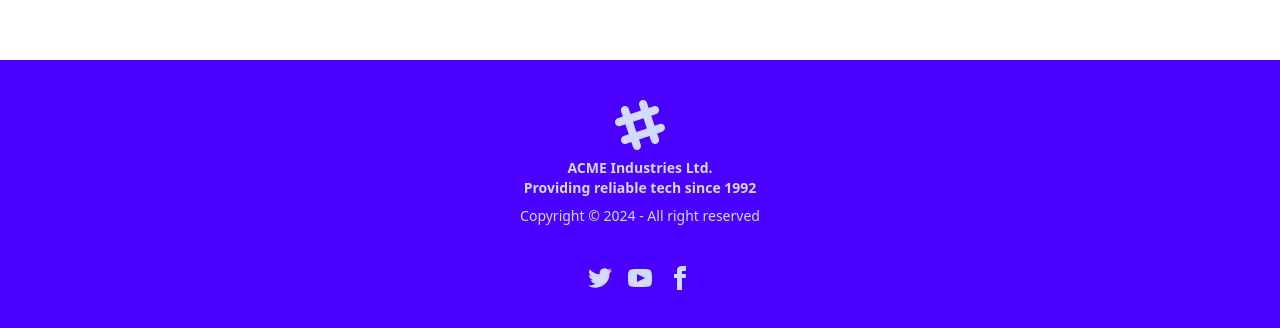
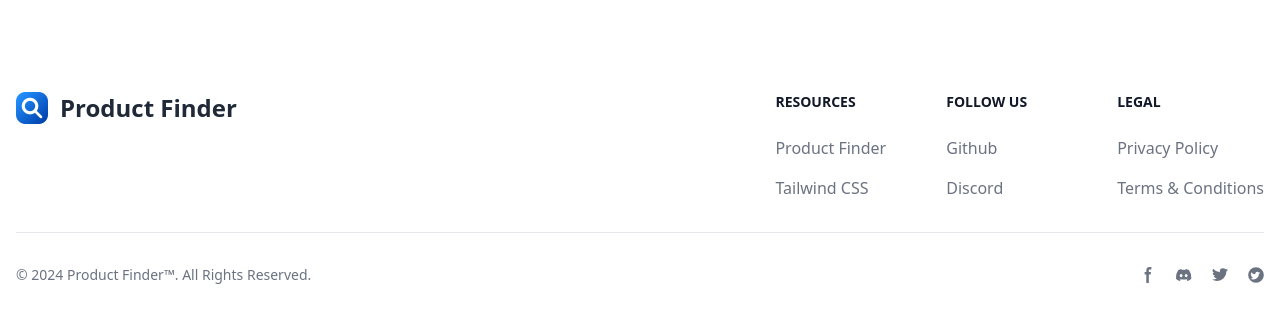
Before and after one commit to NiloyDas19/Product-Finder-Client, a React (Vite) app: page / in a window 1280 px wide. Shown: the part 820-1148 px from the top of the page. Built offline with nearby package versions, Linux system fonts and the light colour scheme; no server answers.

Commit message:
Footer done

```diff
--- a/src/components/Footer/Footer.jsx
+++ b/src/components/Footer/Footer.jsx
@@ -1,66 +1,166 @@
+import { Link } from "react-router-dom";
+import search from "../../assets/search.png";
 
 const Footer = () => {
   return (
+    <footer className="bg-white dark:bg-gray-900">
+      <div className="mx-auto w-full max-w-screen-xl p-4 py-6 lg:py-8">
+        <div className="md:flex md:justify-between">
+          <div className="mb-6 md:mb-0">
+            <Link to="/" className="flex items-center">
+              <img
+                src={search}
+                className="h-8 me-3"
+                alt="Product Finder Logo"
+              />
+              <span className="self-center text-2xl font-semibold whitespace-nowrap dark:text-white">
+                Product Finder
+              </span>
+            </Link>
+          </div>
+          <div className="grid grid-cols-2 gap-8 sm:gap-6 sm:grid-cols-3">
             <div>
-            <footer className="footer footer-center bg-primary text-primary-content p-10">
-                <aside>
+              <h2 className="mb-6 text-sm font-semibold text-gray-900 uppercase dark:text-white">
+                Resources
+              </h2>
+              <ul className="text-gray-500 dark:text-gray-400 font-medium">
+                <li className="mb-4">
+                  <a href="#" className="hover:underline">
+                    Product Finder
+                  </a>
+                </li>
+                <li>
+                  <a href="https://tailwindcss.com/" className="hover:underline">
+                    Tailwind CSS
+                  </a>
+                </li>
+              </ul>
+            </div>
+            <div>
+              <h2 className="mb-6 text-sm font-semibold text-gray-900 uppercase dark:text-white">
+                Follow us
+              </h2>
+              <ul className="text-gray-500 dark:text-gray-400 font-medium">
+                <li className="mb-4">
+                  <a
+                    href="#"
+                    className="hover:underline"
+                  >
+                    Github
+                  </a>
+                </li>
+                <li>
+                  <a href="#" className="hover:underline">
+                    Discord
+                  </a>
+                </li>
+              </ul>
+            </div>
+            <div>
+              <h2 className="mb-6 text-sm font-semibold text-gray-900 uppercase dark:text-white">
+                Legal
+              </h2>
+              <ul className="text-gray-500 dark:text-gray-400 font-medium">
+                <li className="mb-4">
+                  <a href="#" className="hover:underline">
+                    Privacy Policy
+                  </a>
+                </li>
+                <li>
+                  <a href="#" className="hover:underline">
+                    Terms &amp; Conditions
+                  </a>
+                </li>
+              </ul>
+            </div>
+          </div>
+        </div>
+        <hr className="my-6 border-gray-200 sm:mx-auto dark:border-gray-700 lg:my-8" />
+        <div className="sm:flex sm:items-center sm:justify-between">
+          <span className="text-sm text-gray-500 sm:text-center dark:text-gray-400">
+            © 2024{' '}
+            <a href="#" className="hover:underline">
+              Product Finder™
+            </a>
+            . All Rights Reserved.
+          </span>
+          <div className="flex mt-4 sm:justify-center sm:mt-0">
+            <a
+              href="#"
+              className="text-gray-500 hover:text-gray-900 dark:hover:text-white"
+            >
               <svg
-                        width="50"
-                        height="50"
-                        viewBox="0 0 24 24"
+                className="w-4 h-4"
+                aria-hidden="true"
                 xmlns="http://www.w3.org/2000/svg"
+                fill="currentColor"
+                viewBox="0 0 8 19"
+              >
+                <path
                   fillRule="evenodd"
+                  d="M6.135 3H8V0H6.135a4.147 4.147 0 0 0-4.142 4.142V6H0v3h2v9.938h3V9h2.021l.592-3H5V3.591A.6.6 0 0 1 5.592 3h.543Z"
                   clipRule="evenodd"
-                        className="inline-block fill-current">
+                />
+              </svg>
+              <span className="sr-only">Facebook page</span>
+            </a>
+            <a
+              href="#"
+              className="text-gray-500 hover:text-gray-900 dark:hover:text-white ms-5"
+            >
+              <svg
+                className="w-4 h-4"
+                aria-hidden="true"
+                xmlns="http://www.w3.org/2000/svg"
+                fill="currentColor"
+                viewBox="0 0 21 16"
+              >
+                <path d="M16.942 1.556a16.3 16.3 0 0 0-4.126-1.3 12.04 12.04 0 0 0-.529 1.1 15.175 15.175 0 0 0-4.573 0 11.585 11.585 0 0 0-.535-1.1 16.274 16.274 0 0 0-4.129 1.3A17.392 17.392 0 0 0 .182 13.218a15.785 15.785 0 0 0 4.963 2.521c.41-.564.773-1.16 1.084-1.785a10.63 10.63 0 0 1-1.706-.83c.143-.106.283-.217.418-.33a11.664 11.664 0 0 0 10.118 0c.137.113.277.224.418.33-.544.328-1.116.606-1.71.832a12.52 12.52 0 0 0 1.084 1.785 16.46 16.46 0 0 0 5.064-2.595 17.286 17.286 0 0 0-2.973-11.59ZM6.678 10.813a1.941 1.941 0 0 1-1.8-2.045 1.93 1.93 0 0 1 1.8-2.047 1.919 1.919 0 0 1 1.8 2.047 1.93 1.93 0 0 1-1.8 2.045Zm6.644 0a1.94 1.94 0 0 1-1.8-2.045 1.93 1.93 0 0 1 1.8-2.047 1.918 1.918 0 0 1 1.8 2.047 1.93 1.93 0 0 1-1.8 2.045Z" />
+              </svg>
+              <span className="sr-only">Discord community</span>
+            </a>
+            <a
+              href="#"
+              className="text-gray-500 hover:text-gray-900 dark:hover:text-white ms-5"
+            >
+              <svg
+                className="w-4 h-4"
+                aria-hidden="true"
+                xmlns="http://www.w3.org/2000/svg"
+                fill="currentColor"
+                viewBox="0 0 20 17"
+              >
                 <path
-                            d="M22.672 15.226l-2.432.811.841 2.515c.33 1.019-.209 2.127-1.23 2.456-1.15.325-2.148-.321-2.463-1.226l-.84-2.518-5.013 1.677.84 2.517c.391 1.203-.434 2.542-1.831 2.542-.88 0-1.601-.564-1.86-1.314l-.842-2.516-2.431.809c-1.135.328-2.145-.317-2.463-1.229-.329-1.018.211-2.127 1.231-2.456l2.432-.809-1.621-4.823-2.432.808c-1.355.384-2.558-.59-2.558-1.839 0-.817.509-1.582 1.327-1.846l2.433-.809-.842-2.515c-.33-1.02.211-2.129 1.232-2.458 1.02-.329 2.13.209 2.461 1.229l.842 2.515 5.011-1.677-.839-2.517c-.403-1.238.484-2.553 1.843-2.553.819 0 1.585.509 1.85 1.326l.841 2.517 2.431-.81c1.02-.33 2.131.211 2.461 1.229.332 1.018-.21 2.126-1.23 2.456l-2.433.809 1.622 4.823 2.433-.809c1.242-.401 2.557.484 2.557 1.838 0 .819-.51 1.583-1.328 1.847m-8.992-6.428l-5.01 1.675 1.619 4.828 5.011-1.674-1.62-4.829z"></path>
+                  fillRule="evenodd"
+                  d="M20 1.892a8.178 8.178 0 0 1-2.355.635 4.074 4.074 0 0 0 1.8-2.235 8.344 8.344 0 0 1-2.605.98A4.13 4.13 0 0 0 13.85 0a4.068 4.068 0 0 0-4.1 4.038 4 4 0 0 0 .105.919A11.705 11.705 0 0 1 1.4.734a4.006 4.006 0 0 0 1.268 5.392 4.165 4.165 0 0 1-1.859-.5v.05A4.057 4.057 0 0 0 4.1 9.635a4.19 4.19 0 0 1-1.856.07 4.108 4.108 0 0 0 3.831 2.807A8.36 8.36 0 0 1 0 14.184 11.732 11.732 0 0 0 6.291 16 11.502 11.502 0 0 0 17.964 4.5c0-.177 0-.35-.012-.523A8.143 8.143 0 0 0 20 1.892Z"
+                  clipRule="evenodd"
+                />
               </svg>
-                    <p className="font-bold">
-                        ACME Industries Ltd.
-                        <br />
-                        Providing reliable tech since 1992
-                    </p>
-                    <p>Copyright © {new Date().getFullYear()} - All right reserved</p>
-                </aside>
-                <nav>
-                    <div className="grid grid-flow-col gap-4">
-                        <a>
+              <span className="sr-only">Twitter page</span>
+            </a>
+            <a
+              href="#"
+              className="text-gray-500 hover:text-gray-900 dark:hover:text-white ms-5"
+            >
               <svg
+                className="w-4 h-4"
+                aria-hidden="true"
                 xmlns="http://www.w3.org/2000/svg"
-                                width="24"
-                                height="24"
-                                viewBox="0 0 24 24"
-                                className="fill-current">
+                fill="currentColor"
+                viewBox="0 0 20 20"
+              >
                 <path
-                                    d="M24 4.557c-.883.392-1.832.656-2.828.775 1.017-.609 1.798-1.574 2.165-2.724-.951.564-2.005.974-3.127 1.195-.897-.957-2.178-1.555-3.594-1.555-3.179 0-5.515 2.966-4.797 6.045-4.091-.205-7.719-2.165-10.148-5.144-1.29 2.213-.669 5.108 1.523 6.574-.806-.026-1.566-.247-2.229-.616-.054 2.281 1.581 4.415 3.949 4.89-.693.188-1.452.232-2.224.084.626 1.956 2.444 3.379 4.6 3.419-2.07 1.623-4.678 2.348-7.29 2.04 2.179 1.397 4.768 2.212 7.548 2.212 9.142 0 14.307-7.721 13.995-14.646.962-.695 1.797-1.562 2.457-2.549z"></path>
+                  fillRule="evenodd"
+                  d="M10 .194a9.8 9.8 0 1 0 0 19.606A9.8 9.8 0 0 0 10 .194Zm3.7 7.66c.008.176.008.353.008.53a7.022 7.022 0 0 1-7.142 7.142 7.058 7.058 0 0 1-3.843-1.127 5.06 5.06 0 0 0 .595.035 5 5 0 0 0 3.092-1.065 2.495 2.495 0 0 1-2.33-1.73c.393.06.77.06 1.169-.047a2.494 2.494 0 0 1-2-2.444v-.035c.333.185.725.302 1.134.316A2.493 2.493 0 0 1 4.01 6.526a7.073 7.073 0 0 0 5.13 2.6 2.498 2.498 0 0 1 4.25-2.276 4.874 4.874 0 0 0 1.584-.605 2.506 2.506 0 0 1-1.096 1.378 4.98 4.98 0 0 0 1.444-.385 5.05 5.05 0 0 1-1.242 1.29Z"
+                  clipRule="evenodd"
+                />
               </svg>
-                        </a>
-                        <a>
-                            <svg
-                                xmlns="http://www.w3.org/2000/svg"
-                                width="24"
-                                height="24"
-                                viewBox="0 0 24 24"
-                                className="fill-current">
-                                <path
-                                    d="M19.615 3.184c-3.604-.246-11.631-.245-15.23 0-3.897.266-4.356 2.62-4.385 8.816.029 6.185.484 8.549 4.385 8.816 3.6.245 11.626.246 15.23 0 3.897-.266 4.356-2.62 4.385-8.816-.029-6.185-.484-8.549-4.385-8.816zm-10.615 12.816v-8l8 3.993-8 4.007z"></path>
-                            </svg>
-                        </a>
-                        <a>
-                            <svg
-                                xmlns="http://www.w3.org/2000/svg"
-                                width="24"
-                                height="24"
-                                viewBox="0 0 24 24"
-                                className="fill-current">
-                                <path
-                                    d="M9 8h-3v4h3v12h5v-12h3.642l.358-4h-4v-1.667c0-.955.192-1.333 1.115-1.333h2.885v-5h-3.808c-3.596 0-5.192 1.583-5.192 4.615v3.385z"></path>
-                            </svg>
+              <span className="sr-only">Instagram page</span>
             </a>
           </div>
-                </nav>
+        </div>
+      </div>
     </footer>
-        </div>
   );
 };
 
```
Lines whose indentation alone changed are shown as unchanged.
